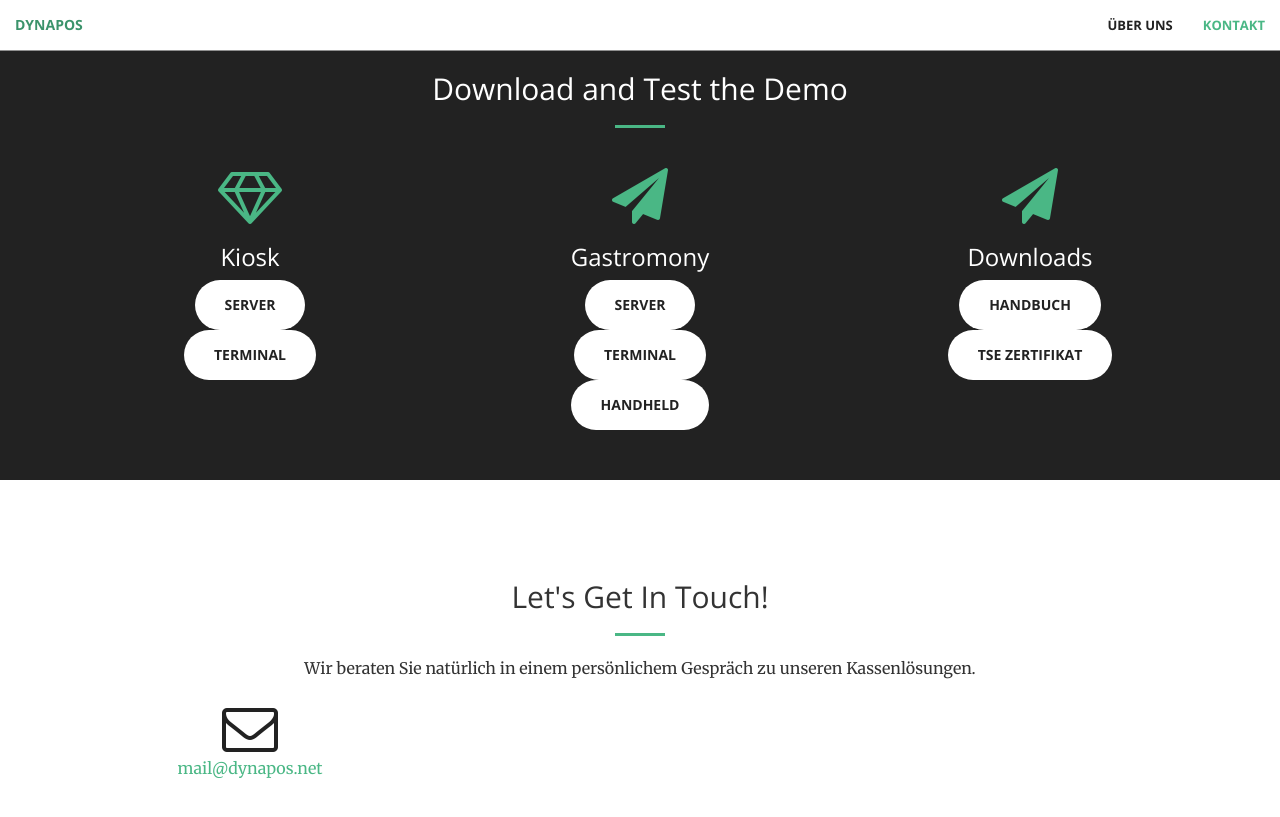
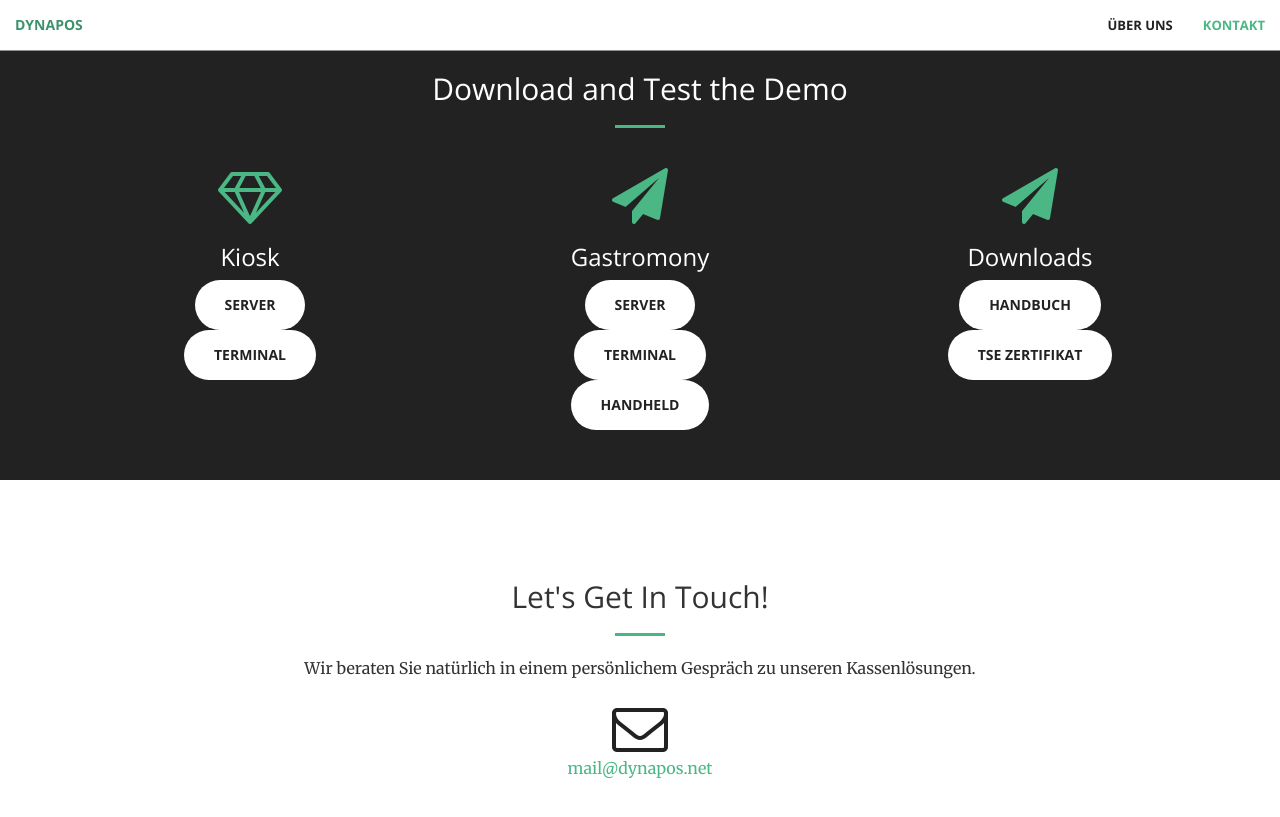
Before and after one commit to dynapos/dynapos.github.io, a Jekyll site: the page built from index.html, in a window 1280 px wide and 900 px high, scrolled down 1198 px. Shown: the top 817 px of the window. Built offline with Jekyll 4.4.1, drawn with Linux system fonts in a browser that asks for light colours.

Commit message:
Update contact.html

```diff
--- a/_includes/contact.html
+++ b/_includes/contact.html
@@ -1,12 +1,12 @@
 <section id="contact">
     <div class="container">
         <div class="row">
-            <div class="col-lg-8 col-lg-offset-2 text-center">
+            <div class="col-lg-12 text-center">
                 <h2 class="section-heading">Let's Get In Touch!</h2>
                 <hr class="primary">
                 <p>Wir beraten Sie natürlich in einem persönlichem Gespräch zu unseren Kassenlösungen.</p>
             </div>
-        <div class="col-lg-2 col-lg-offset-1 text-center">
+        <div class="col-lg-12 text-center">
             <a href="mailto:{{ site.email }}">
             <i class="fa fa-envelope-o fa-3x wow bounceIn" data-wow-delay=".1s"></i>
                 <p>{{ site.email }}</p>
```
